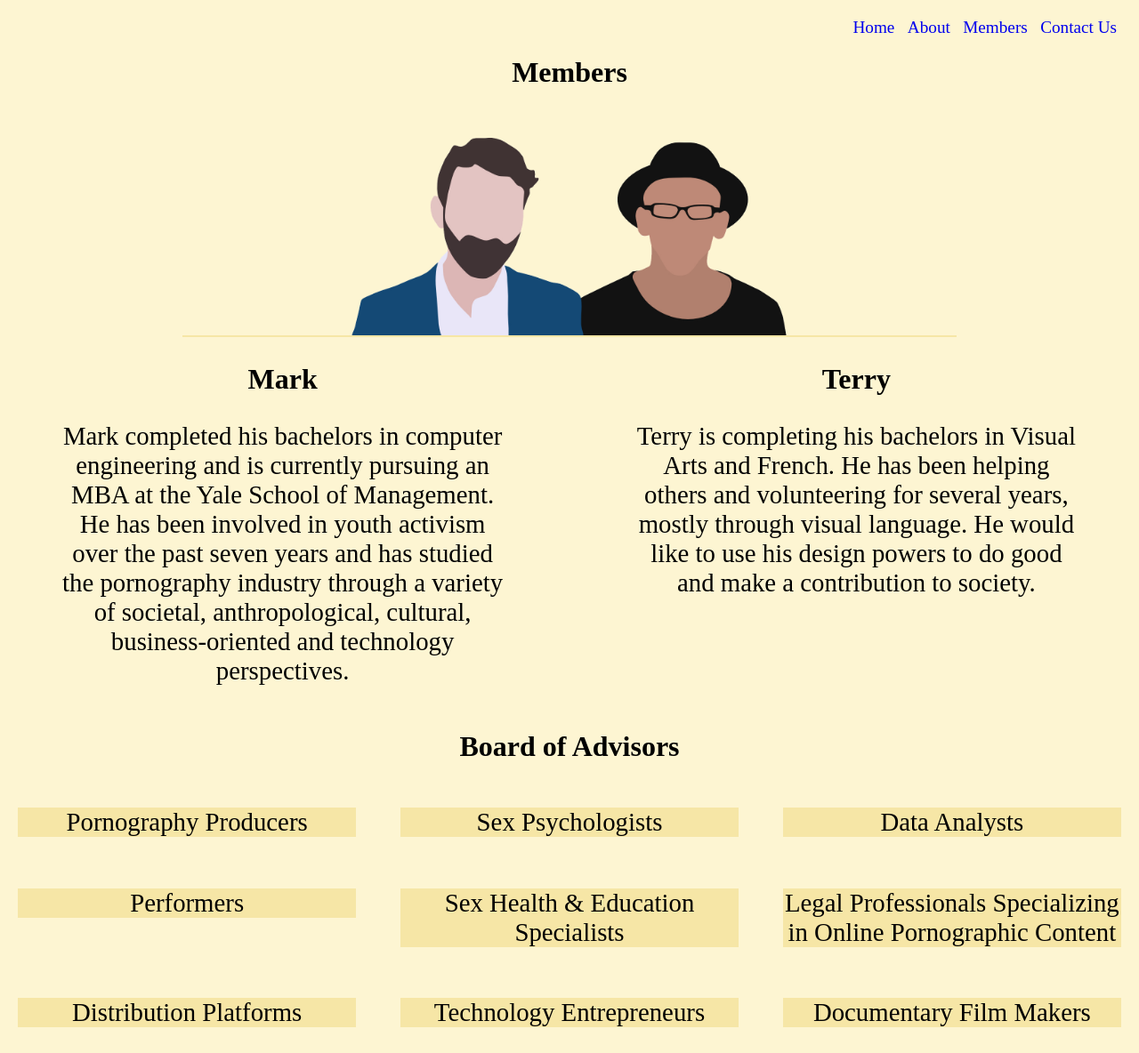
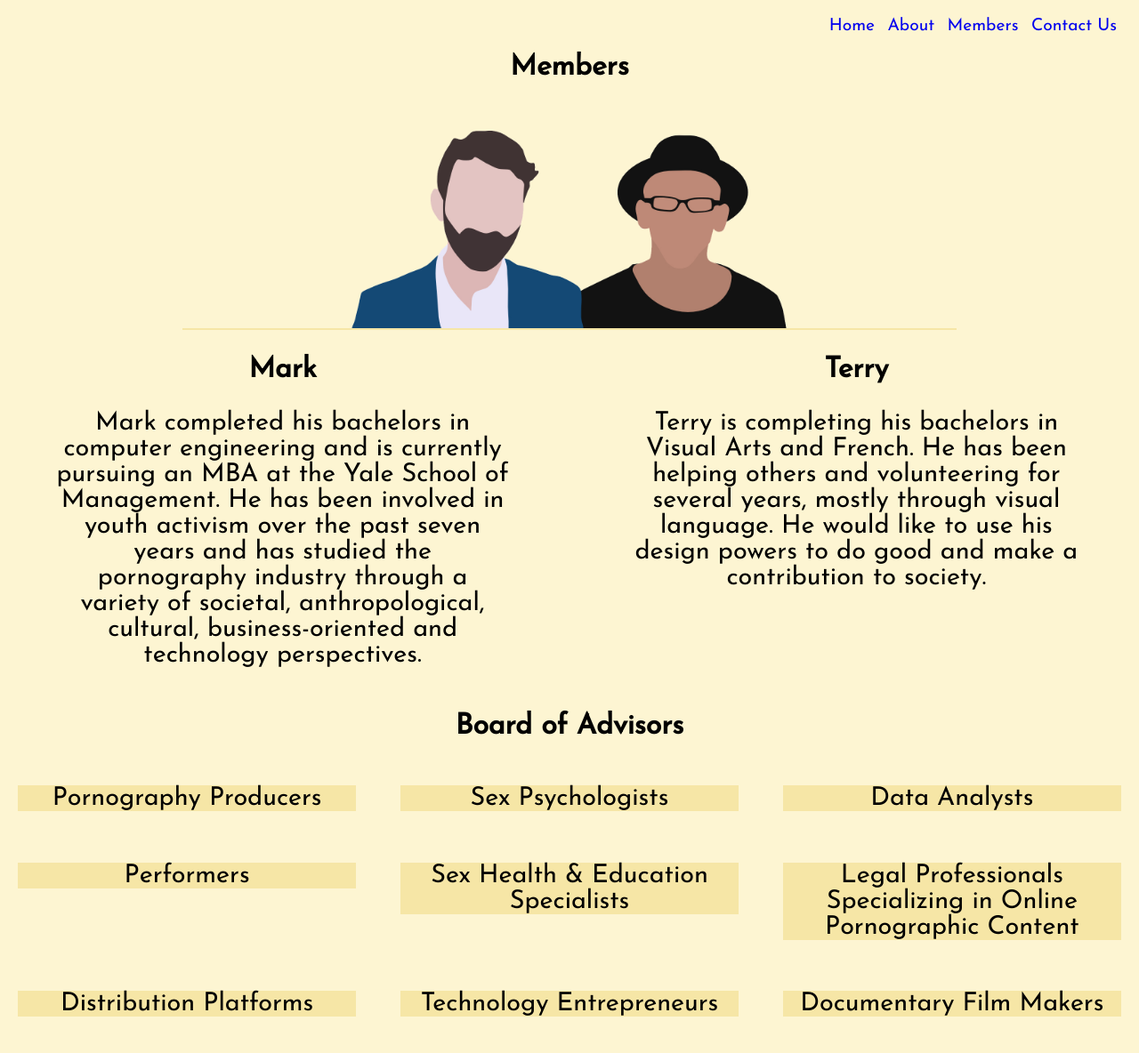
Before and after one commit to markkhazanov/iconsent, a Django app: template templates/members.html in a window 1280 px wide. Shown: the whole page at 89% size. After the commit the page ends 1143 px from the top, so only its background shows below. Run offline with Django 3.2, Linux system fonts and the light colour scheme; the template is opened without the code that fills it, so the values that code supplies are empty; parts of the project's set-up code (start-up, migrations or seed data) failed here and were passed over.

Commit message:
font updated

```diff
--- a/static/static_dirs/css/style.css
+++ b/static/static_dirs/css/style.css
@@ -1,11 +1,14 @@
+
+
 body{
 	background-color: #FDF5D2; /*#FAEBAC */
 	padding: 20px;
 }
 
 h1{
+
 	text-align: center;
-	font-family: "Coves";
+	font-family: 'Josefin Sans', sans-serif;
 	font-size: 250%;
 
 }
@@ -13,7 +16,7 @@ h1{
 p.title{
 	margin-right: auto;
 	margin-left: auto;
-	font-family: "Coves";
+	font-family: 'Josefin Sans', sans-serif;
 	font-size: 800%;
 	margin-bottom: 20px;
 	margin-top: 50px;
@@ -21,7 +24,7 @@ p.title{
 
 h2{
 	text-align: center;
-	font-family: "Coves";
+	font-family: 'Josefin Sans', sans-serif;
 	color: orange;
 	font-size: 220%;
 	margin-left: 1em;
@@ -42,7 +45,7 @@ div.header{
 
 div.header a{
 	text-decoration: none;
-	font-family: "Coves";
+	font-family: 'Josefin Sans', sans-serif;
 	margin-right: 5px;
 	margin-left: 5px;
 	font-size: 120%;
@@ -50,7 +53,7 @@ div.header a{
 
 p{
 	text-align: center;
-	font-family: "Coves";
+	font-family: 'Josefin Sans', sans-serif;
 	margin-left: 1.5em;
 	margin-right: 1.5em;
 	font-size: 180%;
@@ -95,7 +98,7 @@ hr.home{
 	font-size: 16px;
 	color: white;
 	size: 200%;
-	font-style: "Coves";
+	font-family: 'Josefin Sans', sans-serif;
 }
 
 .founders{
@@ -146,7 +149,7 @@ hr.home{
 	width: auto;
 	background-color: #F6E6A6;
 	text-align: none;
-	font-family: "Coves";
+	font-family: 'Josefin Sans', sans-serif;
 	margin-left: 0em;
 	margin-right: 0em;
 	font-size: 180%;
--- a/templates/base.html
+++ b/templates/base.html
@@ -4,6 +4,7 @@
 <head>
 {% load staticfiles %}
 
+<link href='https://fonts.googleapis.com/css?family=Josefin+Sans' rel='stylesheet' type='text/css'>
 <link rel="stylesheet" type="text/css" href="{% static 'css/style.css' %}" />
 <link rel="stylesheet" type="text/css" href="{% static 'css/skeleton.css' %}" />
 <link rel="stylesheet" type="text/css" href="{% static 'css/normalize.css' %}" />
```
Also changed, not shown: db.sqlite3.
